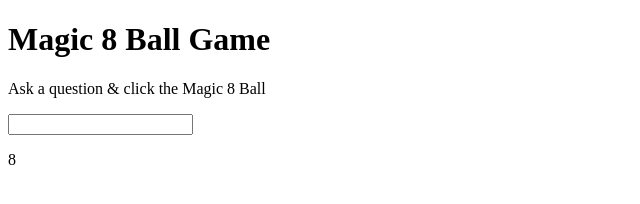
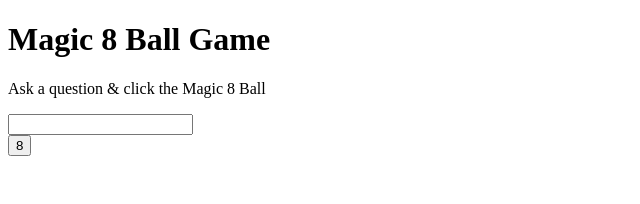
Before and after one commit to marro012/exerciseDay, a plain HTML site: page 8ball/8ball.html in a window 1280 px wide. Shown: the full height of the page, 0-640 px from the left. Drawn offline with Linux system fonts and the light colour scheme.

Commit message:
8ball button

```diff
--- a/8ball/8ball.html
+++ b/8ball/8ball.html
@@ -1,7 +1,10 @@
 <!DOCTYPE html>
 <html>
 <head>
+
 <title>Magic 8 Ball</title>
+
+
 </head>
 
 <body>
@@ -17,7 +20,7 @@
 
     <div class = "answer"  >
 
-        <p id="eight">8</p>
+        <button id="eight">8</button>
 
         <p id="answer"></p>
 
```
